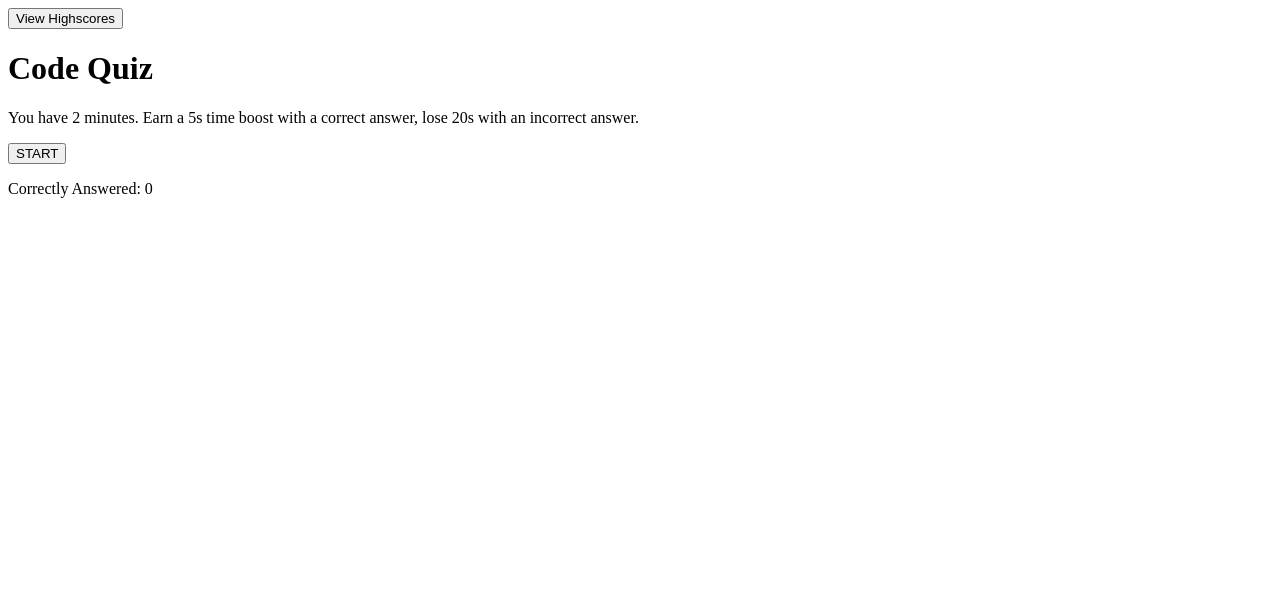
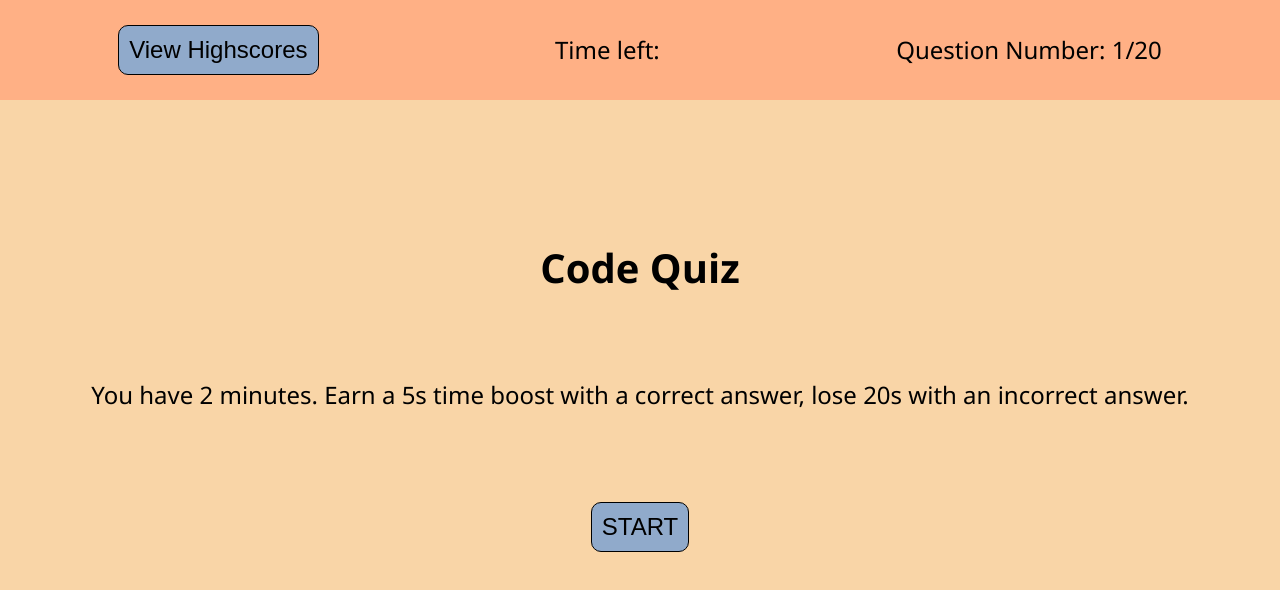
Before and after one commit to mstephen19/codeQuiz, a plain HTML site: page index.html in a window 1280 px wide. Drawn offline with Linux system fonts and the light colour scheme.

Commit message:
add styles to start screen

```diff
--- a/index.html
+++ b/index.html
@@ -4,25 +4,36 @@
     <meta charset="UTF-8">
     <meta http-equiv="X-UA-Compatible" content="IE=edge">
     <meta name="viewport" content="width=device-width, initial-scale=1.0">
+    <link rel="stylesheet" href="mattReset.css">
     <link rel="stylesheet" href="style.css">
     <title>Document</title>
 </head>
 <body>
+    <div id="alldiv">
+
+        <header>
+            <div id="highScoresBtnContainer">
+                <button id="viewHighscores">View Highscores</button>
+            </div>
+            <p>Time left: <span id="timer"></span></p>
+            <p>Question Number: <span id="totalAnswered">1</span>/20</p>
+        </header>
+
         <div id="startScreenContainer">
-        <button id="viewHighscores">View Highscores</button>
-        <h1>Code Quiz</h1>
+            <h1 class="title">Code Quiz</h1>
             <p>You have 2 minutes. Earn a 5s time boost with a correct answer, lose 20s with an incorrect answer.</p>
             <button id="startBtn">START</button>
         </div>
         <div id="quizContainer">
-        <p>Question Number: <span id="totalAnswered">1</span>/20</p>
-        <p>Time left: <span id="timer"></span></p>
             <h2 id="question"></h2>
             <div id="answersContainer">
                 <button id="answer1"><span class="answers"></span></button>
                 <button id="answer2"><span class="answers"></span></button>
                 <button id="answer3"><span class="answers"></span></button>
                 <button id="answer4"><span class="answers"></span></button>
+            </div>
+            <div id="scoreContainer">
+                <p>Correctly Answered: <span id="score">0</span></p>
             </div>
         </div>
         <div id="endScreenContainer">
@@ -31,14 +42,10 @@
             <input id="getName" type="text">
             <button id="submitbutton">Submit & View Highscores</button>
         </div>
-    <div id="scoreContainer">
-        <p>Correctly Answered: <span id="score">0</span></p>
-    </div>
-
         <div id="highscoresContainer">
 
         </div>
-
+    </div>
     <script src="logic.js"></script>
 </body>
 </html>
--- a/logic.js
+++ b/logic.js
@@ -252,19 +252,18 @@ const theQuiz = [
 // Set non-quiz items to display:none, load quiz items from object in array
 function loadQuizItems() {
   startScreen.style.display = "none";
-  quizBox.style.display = "block";
+  quizBox.style.display = "flex";
   questionElement.textContent = theQuiz[questionIndex].question;
   for (let i = 0; i <= 3; i++) {
     answersElements.children[i].children[0].textContent =
       theQuiz[questionIndex].answers[i];
   }
-  //questionIndex++;
 }
 
 // Display end screen, hide non end-screen elements
 function toEndScreen() {
   endScreen.style.display = "block";
-  quizBox.style.display = "none";
+  quizBox.style.display = "flex";
   submitNameButton.addEventListener("click", function () {
     let scoresObject = { userName: nameInput.value.trim(), userScore: score };
     //if it doesn't already exist, push the first score
@@ -280,7 +279,7 @@ function toEndScreen() {
     setTimeout(function () {
       endScreen.style.display = "none";
       loadHighscores();
-    });
+    }, 100);
   });
 }
 
@@ -347,8 +346,6 @@ answersElements.addEventListener("click", function (event) {
   }
 });
 
-document
-  .getElementById("viewHighscores")
-  .addEventListener("click", function () {
+document.getElementById("viewHighscores").addEventListener("click", function () {
     loadHighscores();
   });
--- /dev/null
+++ b/mattReset.css
@@ -0,0 +1,54 @@
+/* http://meyerweb.com/eric/tools/css/reset/
+   v2.0 | 20110126
+   License: none (public domain)
+*/
+
+html, body, div, span, applet, object, iframe,
+h1, h2, h3, h4, h5, h6, p, blockquote, pre,
+a, abbr, acronym, address, big, cite, code,
+del, dfn, em, img, ins, kbd, q, s, samp,
+small, strike, strong, sub, sup, tt, var,
+b, u, i, center,
+dl, dt, dd, ol, ul, li,
+fieldset, form, label, legend,
+table, caption, tbody, tfoot, thead, tr, th, td,
+article, aside, canvas, details, embed,
+figure, figcaption, footer, header, hgroup,
+menu, nav, output, ruby, section, summary,
+time, mark, audio, video {
+	margin: 0;
+	padding: 0;
+	border: 0;
+	font-size: 100%;
+	font: inherit;
+	vertical-align: baseline;
+	-webkit-tap-highlight-color: transparent;
+}
+
+input, textarea, button, select, a {
+  -webkit-tap-highlight-color: transparent;
+}
+
+/* HTML5 display-role reset for older browsers */
+article, aside, details, figcaption, figure,
+footer, header, hgroup, menu, nav, section {
+	display: block;
+}
+body {
+	line-height: 1;
+}
+ol, ul {
+	list-style: none;
+}
+blockquote, q {
+	quotes: none;
+}
+blockquote:before, blockquote:after,
+q:before, q:after {
+	content: '';
+	content: none;
+}
+table {
+	border-collapse: collapse;
+	border-spacing: 0;
+}
--- a/style.css
+++ b/style.css
@@ -1,13 +1,55 @@
 body {
+    background: #F9D5A7;
+    font-family: 'Segoe UI', Tahoma, Geneva, Verdana, sans-serif;
+}
+header {
+    position: fixed;
+    top: 0px;
     width: 100vw;
+    height: 100px;
+    display: flex;
+    justify-content: space-around;
+    align-items: center;
+    background: #FFB085;
+}
+
+#alldiv {
+    width: 100vw;
+    height: 100vh;
+    display: flex;
+    justify-content: center;
+    align-items: center;
+    flex-direction: column;
+}
+
+#startScreenContainer {
+    width: 100vw;
+    height: 50vh;
+    display: flex;
+    justify-content: space-around;
+    align-items: center;
+    flex-direction: column;
+}
+
+.title {
+    font-size: 2.5rem;
+    font-weight: bold;
 }
 
 #quizContainer {
     display: none;
+    width: 100vw;
+    height: 50vh;
+    justify-content: space-around;
+    align-items: center;
+    flex-direction: column;
+    background: red;
 }
 
 #answersContainer {
     width: 100%;
+    display: flex;
+
 }
 
 #endScreenContainer {
@@ -25,3 +67,25 @@ body {
     display: flex;
     flex-direction: column;
 }
+
+button {
+    font-size: 1.5rem;
+    background: #90AACB;
+    border: 1px solid black;
+    border-radius: 10px;
+    padding: 10px;
+    transition: all 0.2s linear;
+}
+
+button:hover {
+    transform: scale(1.05);
+}
+
+button:active {
+    background: black;
+    color: #90AACB;
+}
+
+p {
+    font-size: 1.5rem;
+}
```
Lines whose indentation alone changed are shown as unchanged.
